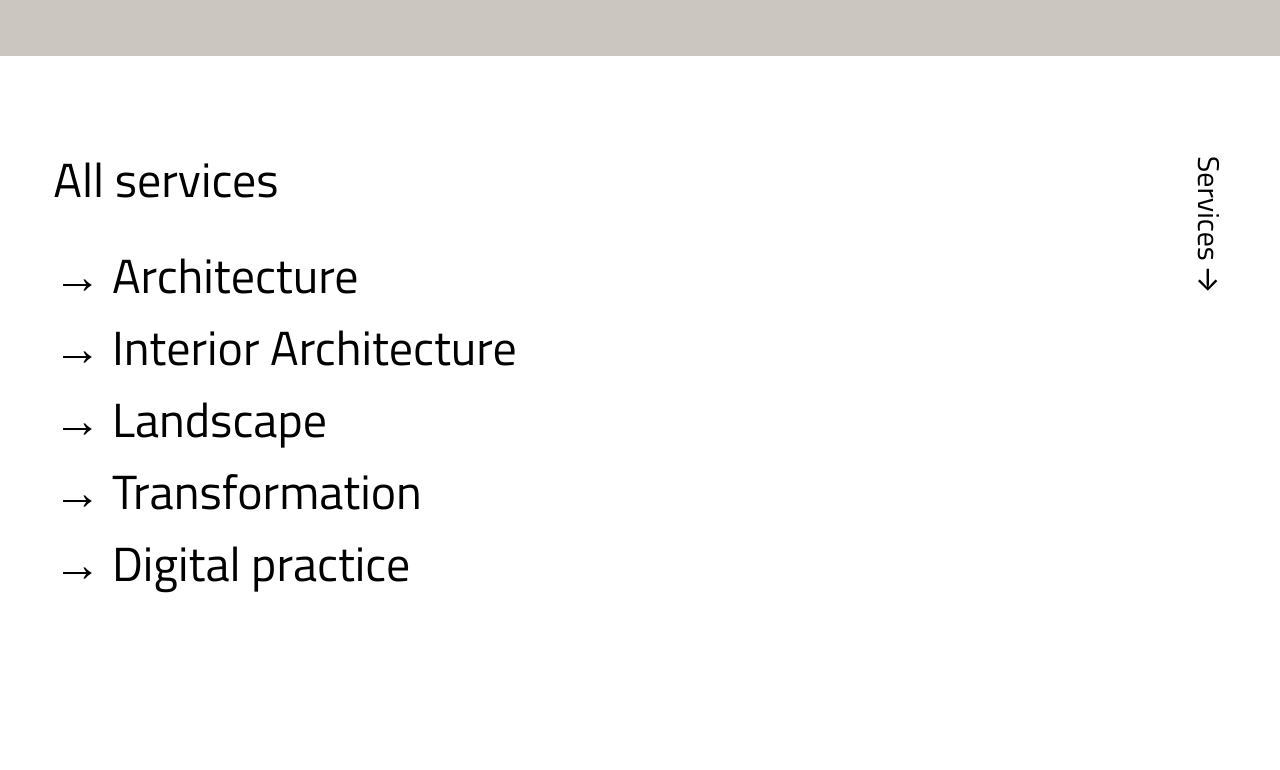
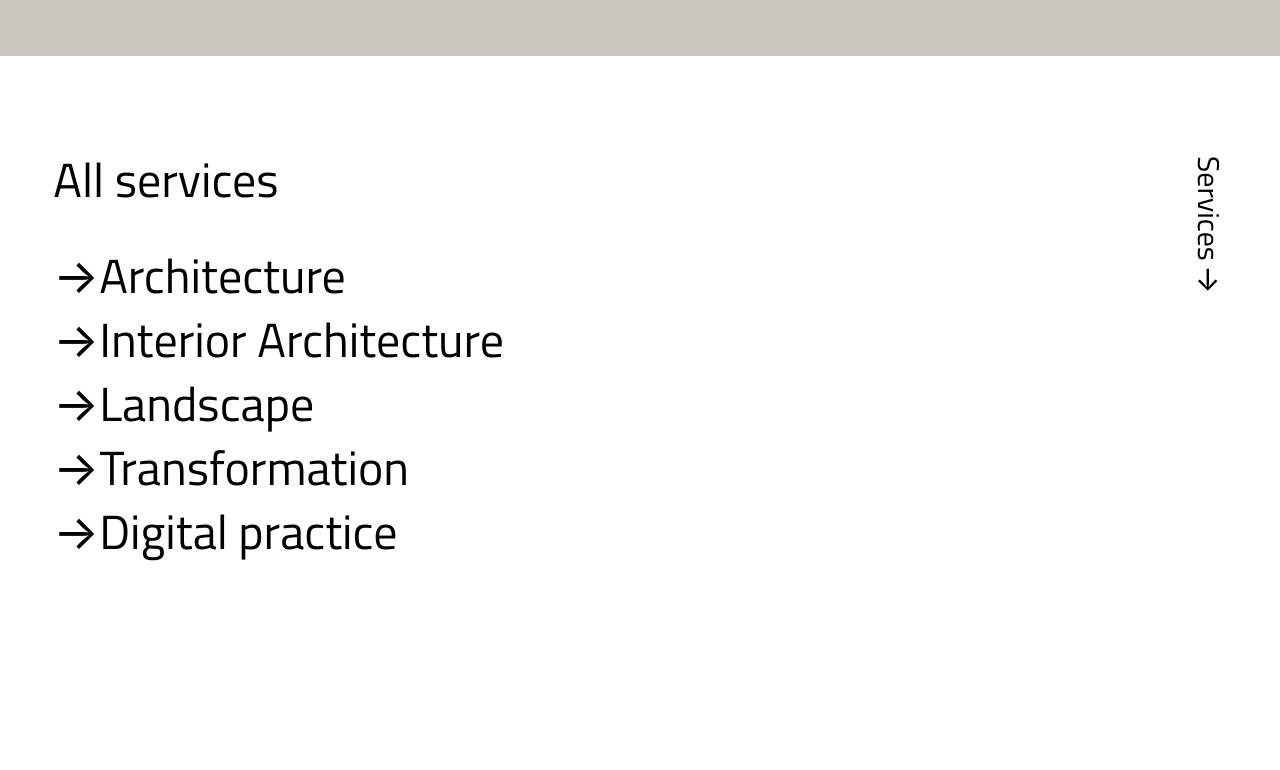
Before and after one commit to farzanehFathi/Link, a React (Create React App) app: page / in a window 1280 px wide. Shown: the part 1254-2024 px from the top of the page. Built offline with nearby package versions, Linux system fonts and the light colour scheme.

Commit message:
edited about and services sections

```diff
--- a/src/components/Home/AboutSection.js
+++ b/src/components/Home/AboutSection.js
@@ -1,19 +1,22 @@
+import { Link } from "react-router-dom";
 import SectionsPattern from "./SectionsPattern";
 
 const AboutSection = () => {
   return (
-    <div className="bg-branding1">
+    <Link to={"/about"}>
+      <div className="bg-branding1 group hover:text-branding3">
         <SectionsPattern
           content={
-          <p className="text-6xl w-8/12">
-            LINK Arkitektur is a leading Scandinavian architectural business in
-            Denmark, Norway and Sweden.
+            <p className="text-6xl w-8/12 ">
+              LINK Arkitektur is a leading Scandinavian architectural business
+              in Denmark, Norway and Sweden.
             </p>
           }
           title={"About LINK "}
           url={"/about"}
         />
       </div>
+    </Link>
   );
 };
 
--- a/src/components/Home/AllServicesSection.js
+++ b/src/components/Home/AllServicesSection.js
@@ -5,23 +5,67 @@ const AllServicesSection = () => {
     <div>
       <SectionsPattern
         content={
-          <div className="text-5xl w-8/12 ">
+          <div className="text-5xl w-10/12 ">
             <h2 className="mb-12">All services</h2>
-            <h2 className="mb-6">
-              <span>&#8594; </span>Architecture
-            </h2>
-            <h2 className="mb-6">
-              <span>&#8594; </span>Interior Architecture
-            </h2>
-            <h2 className="mb-6">
-              <span>&#8594; </span>Landscape
-            </h2>
-            <h2 className="mb-6">
-              <span>&#8594; </span>Transformation
-            </h2>
-            <h2 className="mb-6">
-              <span>&#8594; </span>Digital practice
-            </h2>
+            <div className="flex  flex-wrap justify-between relative">
+              <div className="group/showText w-10/12">
+                <h2 className="mb-4  group hover:opacity-50 hover:translate-x-4 transform transition-transform duration-300">
+                  <span className="span-x-translate">&#8594; </span>Architecture
+                </h2>{" "}
+                <p className="absolute top-0 right-0 text-xl w-5/12 opacity-0 group-hover/showText:opacity-100 transition duration-300">
+                  Good architecture creates the basis for a good life. Good
+                  architecture contributes positively to sustainable social
+                  development. Good architecture is pleasing to the eye and fine
+                  for the mind.
+                </p>
+              </div>
+              <div className="group/showText w-10/12">
+                {" "}
+                <h2 className="mb-4  group hover:opacity-50 hover:translate-x-4 transform transition-transform duration-300">
+                  <span className="span-x-translate">&#8594; </span>Interior
+                  Architecture
+                </h2>
+                <p className="absolute top-0 right-0 text-xl w-5/12 opacity-0 group-hover/showText:opacity-100 transition duration-300">
+                  In LINK, we have 50 interiou architects who are ambitious to
+                  create an environment that inspires people's everyday lives
+                  and contributes to a good quality of life. We facilitate
+                  interaction between people and create spaces that nurture work
+                  and learning, play and joy, concentration and inspiration.
+                </p>
+              </div>
+
+              <div className="group/showText w-10/12 ">
+                <h2 className="mb-4 group hover:opacity-50 hover:translate-x-4 transform transition-transform duration-300">
+                  <span className="span-x-translate">&#8594; </span>Landscape
+                </h2>
+                <p className="absolute top-0 right-0 text-xl w-5/12 opacity-0 group-hover/showText:opacity-100 transition duration-300">
+                  LINK represents one of the foremost envieronments within
+                  Landscapre Architecture in Scandinavia. In 2021 the studio was
+                  honored as "Best Scandinavian Landscape Architectrue Office".
+                  Our amibition is to create multifunctional, inclusive outdooer
+                  spaces that enrich bilogical diversity and make the
+                  environment more resistant to climage change.
+                </p>
+              </div>
+              <div className="group/showText w-10/12 ">
+                <h2 className="mb-4 group hover:opacity-50 hover:translate-x-4 transform transition-transform duration-300">
+                  <span className="span-x-translate">&#8594; </span>
+                  Transformation
+                </h2>{" "}
+                <p className="absolute top-0 right-0 text-xl w-5/12 opacity-0 group-hover/showText:opacity-100 transition duration-300">
+                  LINK represents one of the foremost envieronments within
+                  Landscapre Architecture in Scandinavia. In 2021 the studio was
+                  honored as "Best Scandinavian Landscape Architectrue Office".
+                  Our amibition is to create multifunctional, inclusive outdooer
+                  spaces that enrich bilogical diversity and make the
+                  environment more resistant to climage change.
+                </p>
+              </div>
+              <h2 className="mb-4 w-10/12">
+                <span className="span-x-translate">&#8594; </span>Digital
+                practice
+              </h2>
+            </div>
           </div>
         }
         title={"Services"}
```
Lines whose indentation alone changed are shown as unchanged.
